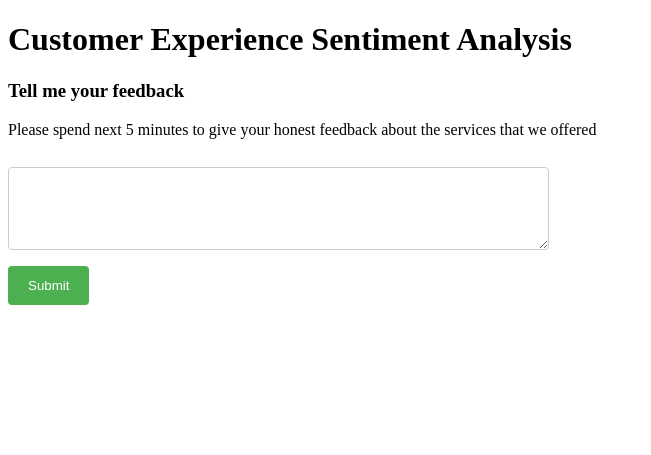
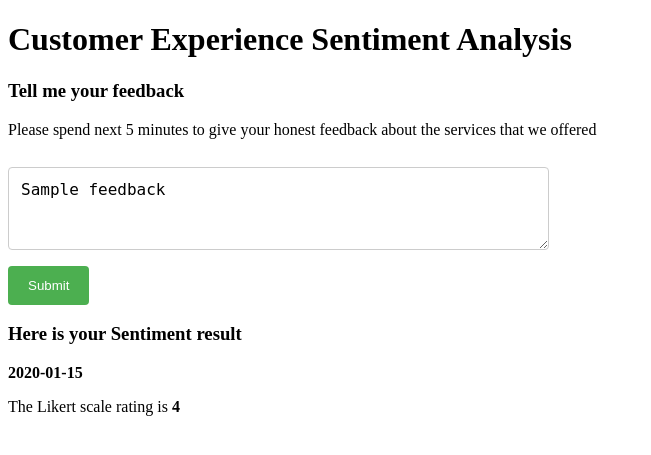
Before and after one commit to limkhashing/Customer-Experience-Management-System, a Flask app: template templates/index.html in a window 1280 px wide. Shown: the top 455 px of the page, without its empty margins (0-651 px from the left). Run offline with Flask 2, Linux system fonts and the light colour scheme; the template is opened without the code that fills it: most values are stand-ins (such as "Sample title", 1, 10 or a date in 2020).

Commit message:
1st live on staging

```diff
--- a/app.py
+++ b/app.py
@@ -8,26 +8,14 @@ app = Flask(__name__)
 
 
 def score_analyze(score):
-    if 0.0 < score < 0.25:
-        return "very bad"
+    if score < 0.0 or 0.0 < score < 0.25:
+        return "Very unsatisfied", 1
     elif 0.25 <= score < 0.50:
-        return "bad"
+        return "Unsatisfied", 2
     elif 0.50 <= score < 0.75:
-        return "good"
+        return "Satisfied", 4
     elif 0.75 <= score <= 1.0:
-        return "very good"
-
-
-def score_analyze_malaya(score, category):
-    if category == "positive":
-        sentiment = "good"
-    else:
-        sentiment = "bad"
-
-    if 0.50 <= score < 0.75:
-        return sentiment
-    elif 0.75 <= score <= 1.0:
-        return "very " + sentiment
+        return "Very satisfied", 5
 
 
 def lang_detection(feedback):
@@ -35,27 +23,20 @@ def lang_detection(feedback):
 
 
 def sentiment_malay(feedback):
-    import malaya
-    import operator
-
-    model = malaya.sentiment.transformer(model='xlnet', size='base')
-    # model = malaya.sentiment.multinomial()
-    sentiment_strength = model.predict(feedback,get_proba=True,add_neutral=True)
+    # using TextBlob to perform translation from ms to En
+    translated_feedback = str(TextBlob(feedback).translate(from_lang="ms", to="en"))
+    sentiment_strength = SentimentIntensityAnalyzer().polarity_scores(translated_feedback)
     print(sentiment_strength)
-    if sentiment_strength['neutral'] > sentiment_strength['negative'] and \
-            sentiment_strength['neutral'] > sentiment_strength['positive']:
-        return "Neutral"
-
-    sentiment_category = max(sentiment_strength.items(), key=operator.itemgetter(1))[0]
-    malaya.clear_cache('sentiment/xlnet/base')
-    return score_analyze_malaya(sentiment_strength[sentiment_category], sentiment_category)
+    if sentiment_strength['neu'] > sentiment_strength['neg'] and sentiment_strength['neu'] > sentiment_strength['pos']:
+        return "Neutral", 3
+    return score_analyze(sentiment_strength['compound'])
 
 
 def sentiment_english(feedback):
     sentiment_strength = SentimentIntensityAnalyzer().polarity_scores(feedback)
     print(sentiment_strength)
     if sentiment_strength['neu'] > sentiment_strength['neg'] and sentiment_strength['neu'] > sentiment_strength['pos']:
-        return "Neutral"
+        return "Neutral", 3
     return score_analyze(sentiment_strength['compound'])
 
 
@@ -65,32 +46,45 @@ def sentiment_chinese(feedback):
     sentiment_strength = SentimentIntensityAnalyzer().polarity_scores(translated_feedback)
     print(sentiment_strength)
     if sentiment_strength['neu'] > sentiment_strength['neg'] and sentiment_strength['neu'] > sentiment_strength['pos']:
-        return "Neutral"
+        return "Neutral", 3
     return score_analyze(sentiment_strength['compound'])
 
 
-@app.route('/api/sentiment', methods=['POST'])
-def sentiment_api():
-    if request.form['feedback'] == '':
-        return jsonify({"error": "No feedback found" })
+def init():
+    import nltk
 
-    feedback = request.form['feedback']
-
-    lang = lang_detection(feedback)
-    print("Feedback: " + feedback)
-    print("Language " + lang)
-
-    if lang == "en":
-        return sentiment_english(feedback)
-    elif lang == "ms":
-        return sentiment_malay(feedback)
-    elif lang == "zh-CN":
-        return sentiment_chinese(feedback)
+    try:
+        nltk.data.find('tokenizers/punkt')
+        nltk.data.find('sentiment/vader_lexicon.zip')
+    except LookupError:
+        nltk.download('punkt')
+        nltk.download('vader_lexicon')
 
 
-@app.route('/')
+@app.route('/',  methods=['GET', 'POST'])
 # @app.route('/api/sentiment', methods=['POST'])
 def index():
+    init()
+
+    if request.method == 'POST':
+        if request.form['feedback'] == '':
+            return jsonify({"error": "No feedback found"})
+
+        feedback = request.form['feedback']
+
+        lang = lang_detection(feedback)
+        print("Feedback: " + feedback)
+        print("Language " + lang)
+
+        sentiment = None
+        rating = None
+        if lang == "en":
+            sentiment, rating = sentiment_english(feedback)
+        elif lang == "ms":
+            sentiment, rating = sentiment_malay(feedback)
+        elif lang == "zh-CN":
+            sentiment, rating = sentiment_chinese(feedback)
+        return render_template('index.html', feedback=feedback, sentiment=sentiment, rating=rating)
     return render_template('index.html')
 
 
--- a/playground/sentiment_english.py
+++ b/playground/sentiment_english.py
@@ -51,7 +51,6 @@
 ## Textblob
 # import nltk
 # nltk.download('punkt')
-import operator
 
 from textblob import TextBlob
 from nltk.sentiment.vader import SentimentIntensityAnalyzer
--- a/templates/index.html
+++ b/templates/index.html
@@ -10,12 +10,13 @@
     <h3>Tell me your feedback</h3>
 
     <div>
-        <form action="/api/sentiment" method="post">
+        <form action="/" method="post">
 
             <p> Please spend next 5 minutes to give your honest feedback about the services that we offered </p>
 
             <label for="feedback">
-                <textarea rows="3" cols="50" name="feedback" required></textarea>
+                <textarea rows="3" cols="50" name="feedback"
+                          required>{% if feedback %}{{ feedback }}{% endif %}</textarea>
             </label>
 
             <br/>
@@ -23,6 +24,15 @@
             <input type=submit value="Submit">
 
         </form>
+
+        <div>
+            {% if sentiment and rating and sentiment != None %}
+                <h3> Here is your Sentiment result </h3>
+
+                <b> <p> {{ sentiment }} </p> </b>
+                The Likert scale rating is <b> {{ rating }} </b>
+            {% endif %}
+        </div>
     </div>
 </body>
 </html>
```
Also changed, not shown: playground/sentiment_malaya.py (+33 -0 lines), requirements.txt (+0 -43 lines), requirements_staging.txt (added, +52 -0 lines), 2 other files.
